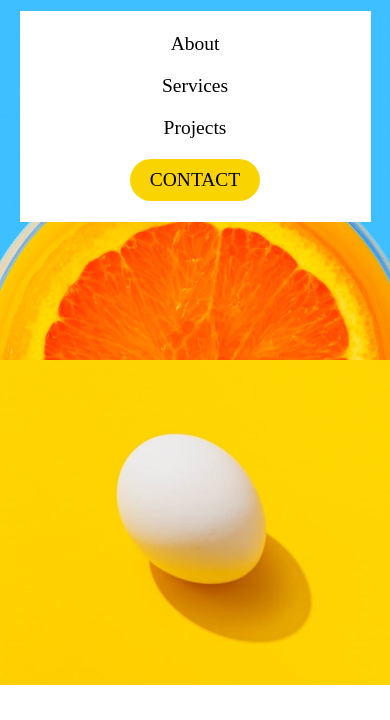
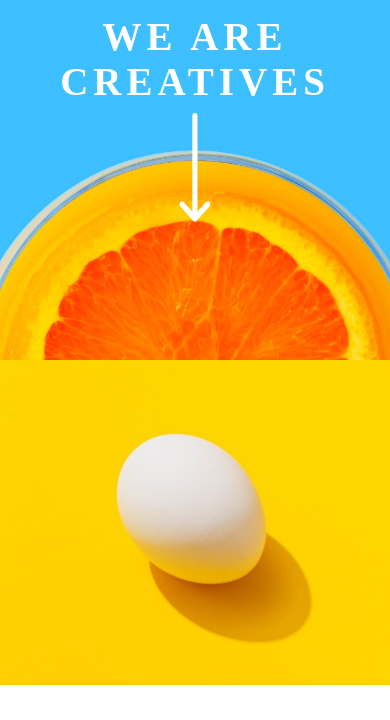
Before and after one commit to GuyLewy/sunnyside, a plain HTML site: page index.html in a window 390 px wide. Shown: the part 73-793 px from the top of the page. Drawn offline with Linux system fonts and the light colour scheme; a web font is replaced by a local one.

Commit message:
fixed menu opening up automatically on mobile

```diff
--- a/index.html
+++ b/index.html
@@ -48,7 +48,7 @@
 				<img src="./images/logo.svg" alt="Sunnyside" id="navbar-logo" />
 				<nav>
 					<img src="./images/icon-hamburger.svg" alt="" onclick="OpenMenu()" />
-					<li id="navbar-links-mobile">
+					<li id="navbar-links-mobile" class="hidden">
 						<ul class="navbar-link-mobile" id="about-mobile">
 							About
 						</ul>
```
